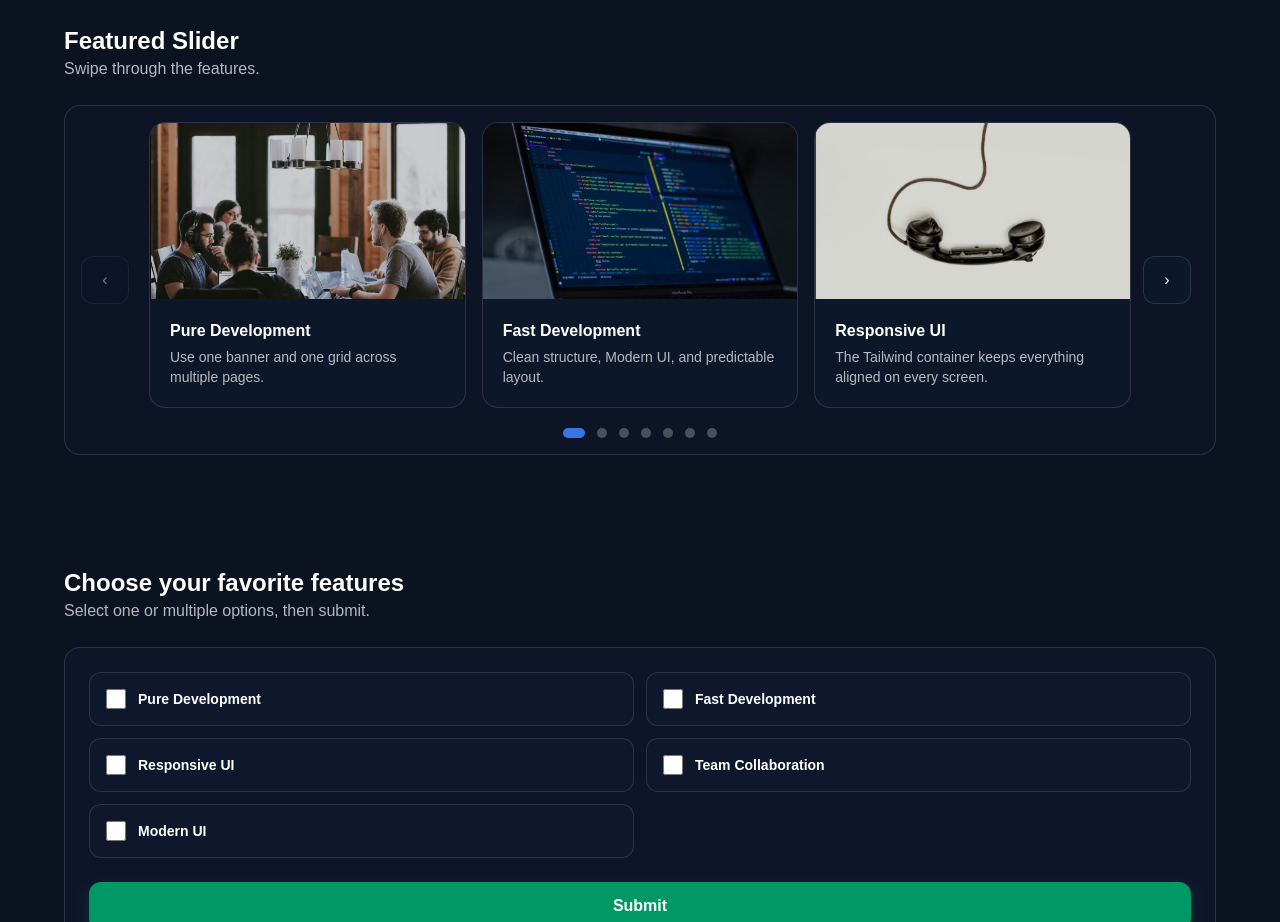
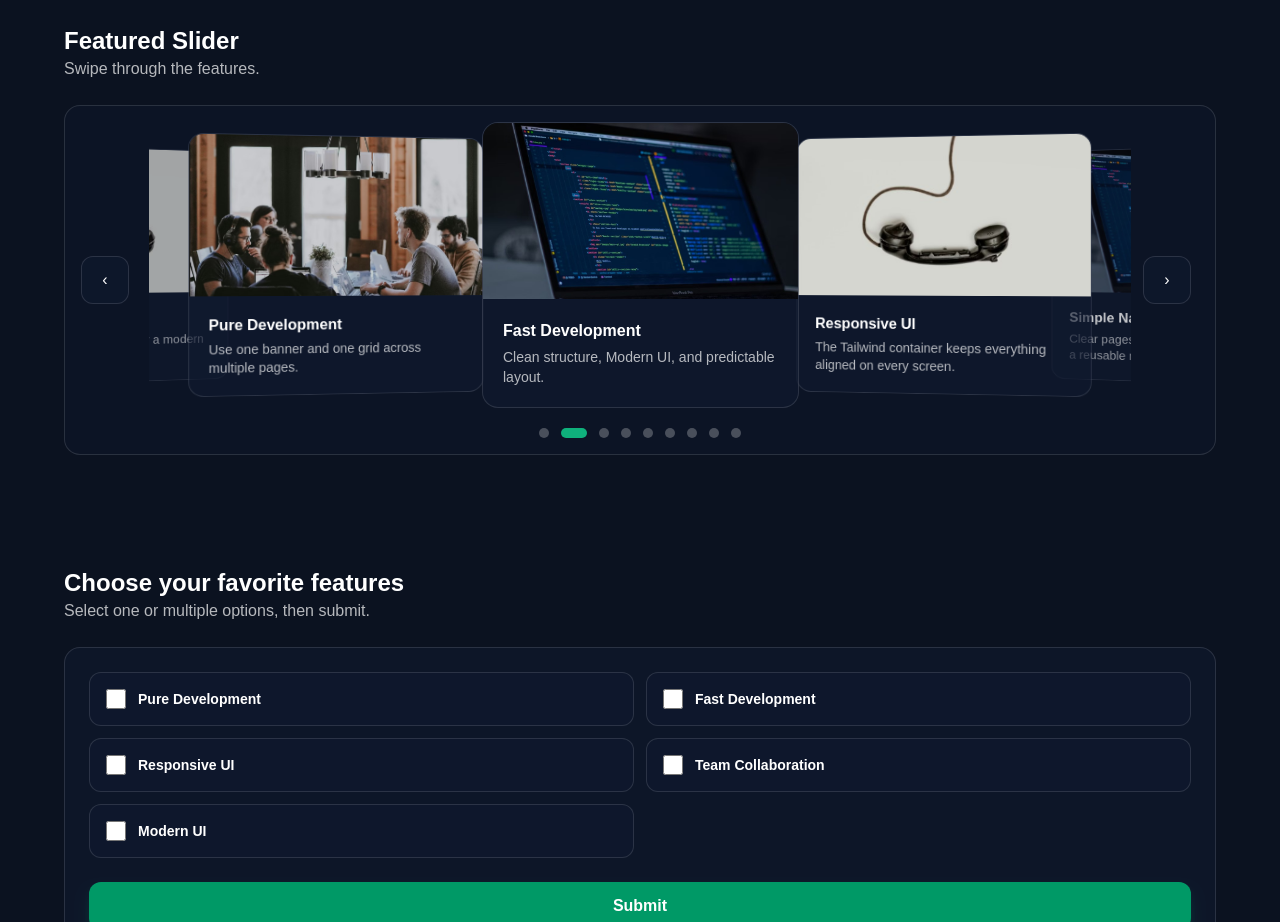
Before and after one commit to joseficani/my-next-app, a Next.js app: page /features in a window 1280 px wide. Shown: the part 1800-2722 px from the top of the page. Built offline with nearby package versions, Linux system fonts and the light colour scheme.

Commit message:
added an effect

```diff
--- a/src/app/features/page.tsx
+++ b/src/app/features/page.tsx
@@ -57,16 +57,9 @@ import Footer from "@/components/Footer/Footer";
 import PageBanner from "@/components/PageBanner/PageBanner";
 import InfoGrid from "@/components/InfoGrid/InfoGrid";
 import { Swiper, SwiperSlide } from "swiper/react";
-import { Navigation, Pagination } from "swiper/modules";
+import {Navigation,Pagination,EffectCoverflow,Autoplay,Keyboard,Mousewheel,} from "swiper/modules";
 
-type FeatureCard = {
-  image: string;
-  title: string;
-  text: string;
-  category: string;
-  detailsTitle: string;
-  detailsText: string;
-};
+type FeatureCard = {image: string;title: string;text: string;category: string;detailsTitle: string;detailsText: string;};
 
 export default function FeaturesPage() {
   const featuresBanner = {
@@ -89,7 +82,6 @@ export default function FeaturesPage() {
     secondaryBtnClass:
       "inline-flex items-center justify-center rounded-xl border border-softBorder bg-customCard/60 px-5 py-3 text-sm font-semibold text-mainText backdrop-blur transition hover:bg-customCard/80",
   };
-
   const allFeatureCards: FeatureCard[] = [
     {
       image: "/images/teamwork.jpg",
@@ -173,7 +165,6 @@ export default function FeaturesPage() {
         "Subtle hover effects, soft borders, and consistent cards make the UI feel modern while staying readable and clean.",
     },
   ];
-
   const [selectedCategory, setSelectedCategory] = useState<string>("all");
 
   const categories = useMemo(() => {
@@ -212,7 +203,6 @@ export default function FeaturesPage() {
       </select>
     </div>
   );
-
   const options = [
     "Pure Development",
     "Fast Development",
@@ -234,14 +224,11 @@ export default function FeaturesPage() {
     e.preventDefault();
     setSubmitted(selected);
   };
-
   return (
     <>
       <Navbar />
-
       <main className="min-h-screen bg-customBlue">
         <PageBanner {...featuresBanner} />
-
         <InfoGrid
           sectionTitle="Our Features"
           sectionSubtitle="3 main blocks (dynamic content)."
@@ -257,6 +244,7 @@ export default function FeaturesPage() {
               </h2>
               <p className="text-mutedText">Swipe through the features.</p>
             </div>
+
             <div className="rounded-2xl border border-softBorder bg-customCard/40 p-4">
               <div className="grid items-center gap-3 md:grid-cols-[56px_1fr_56px]">
                 <button
@@ -268,7 +256,14 @@ export default function FeaturesPage() {
                 </button>
                 <div className="min-w-0">
                   <Swiper
-                    modules={[Navigation, Pagination]}
+                    modules={[
+                      Navigation,
+                      Pagination,
+                      EffectCoverflow,
+                      Autoplay,
+                      Keyboard,
+                      Mousewheel,
+                    ]}
                     navigation={{
                       prevEl: ".features-prev",
                       nextEl: ".features-next",
@@ -284,6 +279,26 @@ export default function FeaturesPage() {
                       1024: { slidesPerView: 3 },
                     }}
                     className="features-swiper"
+                    loop
+                    speed={650}
+                    grabCursor
+                    centeredSlides
+                    watchSlidesProgress
+                    keyboard={{ enabled: true }}
+                    mousewheel={{ forceToAxis: true }}
+                    effect="coverflow"
+                    coverflowEffect={{
+                      rotate: 10,
+                      stretch: 0,
+                      depth: 120,
+                      modifier: 1,
+                      slideShadows: false,
+                    }}
+                    autoplay={{
+                      delay: 3500,
+                      disableOnInteraction: false,
+                      pauseOnMouseEnter: true,
+                    }}
                   >
                     {filteredCards.map((card, i) => (
                       <SwiperSlide key={`${card.title}-${i}`}>
@@ -351,6 +366,7 @@ export default function FeaturesPage() {
                     </label>
                   ))}
                 </div>
+
                 <button
                   type="submit"
                   className="mt-2 w-full rounded-xl bg-emerald-600 px-6 py-3 font-bold text-white shadow-lg shadow-emerald-600/25 transition hover:-translate-y-0.5 hover:bg-emerald-500 focus:outline-none focus:ring-2 focus:ring-emerald-400/40"
@@ -373,14 +389,57 @@ export default function FeaturesPage() {
           </div>
         </section>
         <style jsx global>{`
-          .features-swiper .swiper-wrapper {align-items: stretch;}
-          .features-swiper .swiper-slide {height: auto;display: flex; }
-          .features-swiper .swiper-slide > * { width: 100%; }
-          .features-swiper-pagination .swiper-pagination-bullet {width: 10px;height: 10px;border-radius: 999px;background: rgba(255, 255, 255, 0.25);opacity: 1; margin: 0 6px !important;transition: transform 200ms ease, background 200ms ease; }
-          .features-swiper-pagination .swiper-pagination-bullet:hover {transform: scale(1.15); background: rgba(255, 255, 255, 0.4); }
-          .features-swiper-pagination .swiper-pagination-bullet-active {width: 22px; background: rgba(59, 130, 246, 0.9); }
+          .features-swiper .swiper-wrapper {
+            align-items: stretch;
+          }
+          .features-swiper .swiper-slide {
+            height: auto;
+            display: flex;
+            transition: transform 250ms ease, opacity 250ms ease;
+          }
+          .features-swiper .swiper-slide > * {
+            width: 100%;
+          }
+
+          /* Make inactive slides softer, active slides sharper */
+          .features-swiper .swiper-slide {
+            opacity: 0.75;
+            transform: scale(0.98);
+          }
+          .features-swiper .swiper-slide.swiper-slide-active,
+          .features-swiper .swiper-slide.swiper-slide-next,
+          .features-swiper .swiper-slide.swiper-slide-prev {
+            opacity: 1;
+            transform: scale(1);
+          }
+
+          /* Pagination bullets style */
+          .features-swiper-pagination .swiper-pagination-bullet {
+            width: 10px;
+            height: 10px;
+            border-radius: 999px;
+            background: rgba(255, 255, 255, 0.25);
+            opacity: 1;
+            margin: 0 6px !important;
+            transition: transform 200ms ease, background 200ms ease, width 200ms ease;
+          }
+
+          .features-swiper-pagination .swiper-pagination-bullet:hover {
+            transform: scale(1.15);
+            background: rgba(255, 255, 255, 0.4);
+          }
+
+          .features-swiper-pagination .swiper-pagination-bullet-active {
+            width: 26px;
+            background: rgba(16, 185, 129, 0.95);
+          }
+
+          /* Disabled arrows */
           .features-prev.swiper-button-disabled,
-          .features-next.swiper-button-disabled {opacity: 0.45;cursor: not-allowed; }
+          .features-next.swiper-button-disabled {
+            opacity: 0.45;
+            cursor: not-allowed;
+          }
         `}</style>
       </main>
 
```
